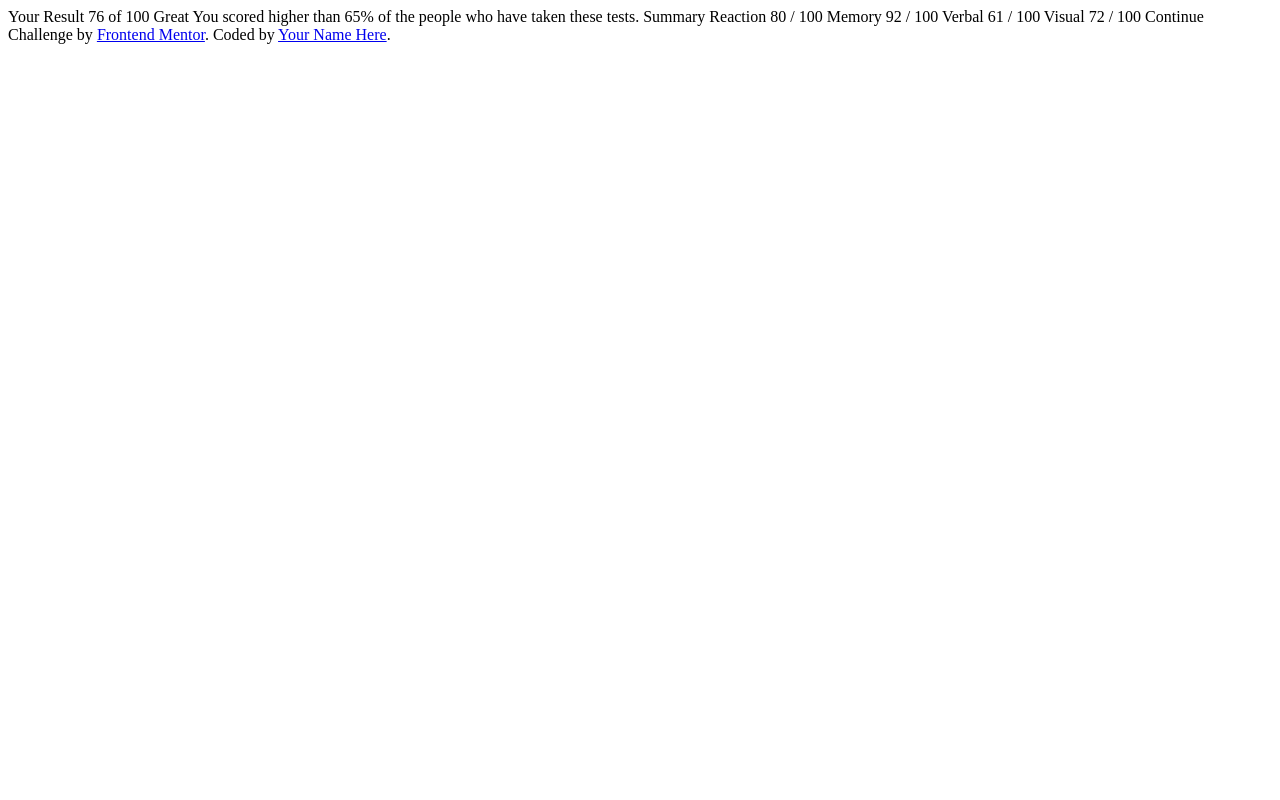
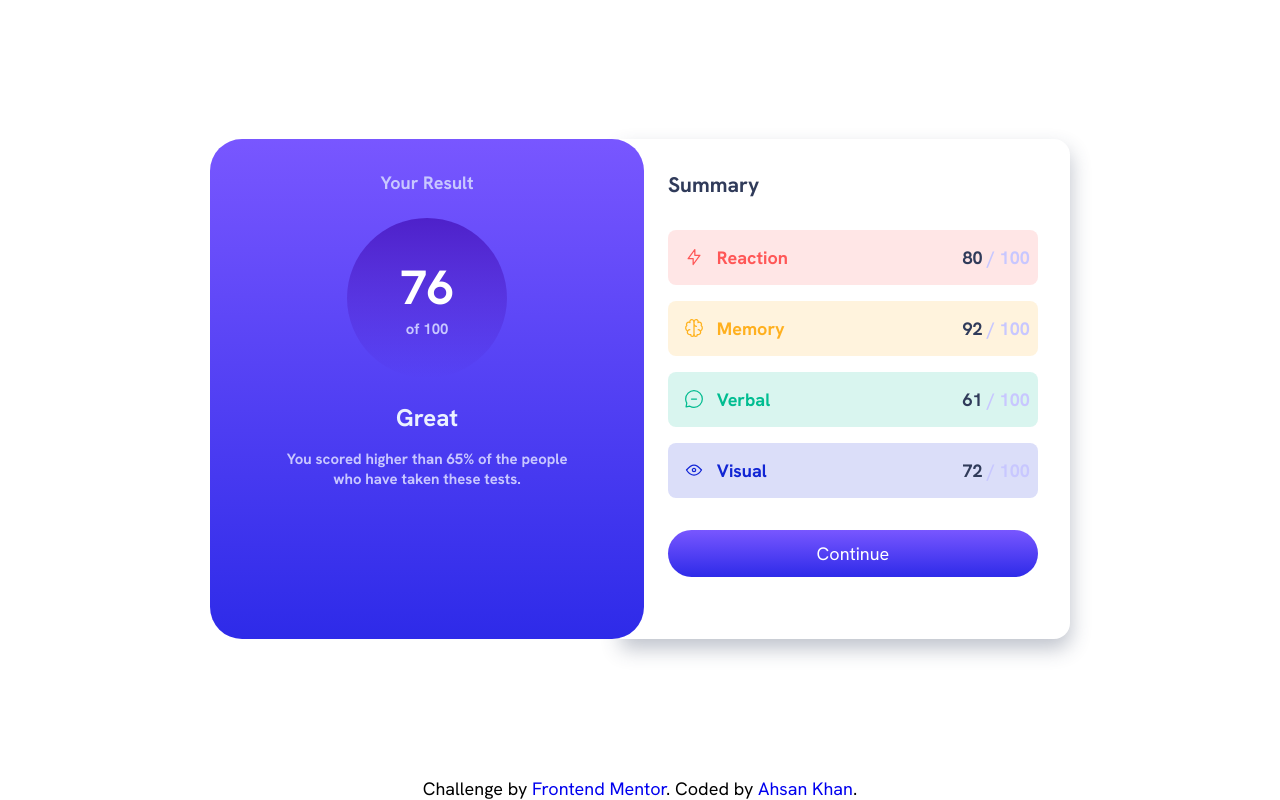
Before and after one commit to ahsankhan99/results-summary-component-main, a plain HTML site: page index.html in a window 1280 px wide. Drawn offline with Linux system fonts and the light colour scheme.

Commit message:
complete project

```diff
--- a/index.html
+++ b/index.html
@@ -4,40 +4,85 @@
 <head>
   <meta charset="UTF-8">
   <meta name="viewport" content="width=device-width, initial-scale=1.0">
-  <!-- displays site properly based on user's device -->
   <link rel="icon" type="image/png" sizes="32x32" href="./assets/images/favicon-32x32.png">
   <title>Frontend Mentor | Results summary component</title>
+  <link rel="stylesheet" href="./styles/style.css" />
 </head>
 
 <body>
+  <main id='main'>
+    <section class="cards">
+      <div class="result-card">
+        <h4>Your Result</h4>
+        <div class="circle">
+          <h1>76</h1>
+          <h5>of 100</h5>
+        </div>
+        <h3>Great</h3>
+        <h5>You scored higher than 65% of the people who have taken these tests.</h5>
+      </div>
 
-  Your Result
-  76
-  of 100
+      <div class="summary-card">
+        <h3>Summary</h3>
+        <div>
+          <div>
+            <img src="./assets/images/icon-reaction.svg" />
+            <h4>
+              Reaction
+            </h4>
+          </div>
+          <h4>
+            80 <span>/ 100</span>
+          </h4>
+        </div>
 
-  Great
-  You scored higher than 65% of the people who have taken these tests.
+        <div>
+          <div>
+            <img src="./assets/images/icon-memory.svg" />
+            <h4>
+              Memory
+            </h4>
+          </div>
+          <h4>
+            92 <span>/ 100</span>
+          </h4>
+        </div>
 
-  Summary
+        <div>
+          <div>
+            <img src="./assets/images/icon-verbal.svg" />
+            <h4>
+              Verbal
+            </h4>
+          </div>
+          <h4>
+            61 <span>/ 100</span>
+          </h4>
+        </div>
 
-  Reaction
-  80 / 100
+        <div>
+          <div>
+            <img src="./assets/images/icon-visual.svg" />
+            <h4>
+              Visual
+            </h4>
+          </div>
+          <h4>
+            72 <span>/ 100</span>
+          </h4>
+        </div>
 
-  Memory
-  92 / 100
+        <a href="#">
+          Continue
+        </a>
+      </div>
+    </section>
+  </main>
 
-  Verbal
-  61 / 100
-
-  Visual
-  72 / 100
-
-  Continue
-
-  <div class="attribution">
+  <footer class="attribution">
     Challenge by <a href="https://www.frontendmentor.io?ref=challenge" target="_blank">Frontend Mentor</a>.
-    Coded by <a href="#">Your Name Here</a>.
-  </div>
+    Coded by <a href="https://github.com/ahsankhan99" target="_blank">Ahsan Khan</a>.
+  </footer>
 </body>
 
 </html>
--- /dev/null
+++ b/styles/style.scss
@@ -0,0 +1,238 @@
+// Variables
+
+// Primary Colors
+$light-red: hsl(0, 100%, 67%);
+$orangey-yellow: hsl(39, 100%, 56%);
+$green-teal: hsl(166, 100%, 37%);
+$cobalt-blue: hsl(234, 85%, 45%);
+
+// Primary Backgroud Colors
+$light-red-bg: hsl(0, 100%, 67%, 15%);
+$orangey-yellow-bg: hsl(39, 100%, 56%, 15%);
+$green-teal-bg: hsl(166, 100%, 37%, 15%);
+$cobalt-blue-bg: hsl(234, 85%, 45%, 15%);
+
+// Gradient Colors
+
+$light-slate-blue : hsl(252, 100%, 67%);
+$light-royal-blue : hsl(241, 81%, 54%);
+$violet-blue: hsla(256, 72%, 46%, 1);
+$persian-blue: hsla(241, 72%, 46%, 0);
+
+// Neutral Colors
+
+$white: hsl(0, 0%, 100%);
+$pale-blue: hsl(221, 100%, 96%);
+$light-lavender: hsl(241, 100%, 89%);
+$dark-gray-blue: hsl(224, 30%, 27%);
+
+@font-face {
+    font-family: 'HankenGrotesk';
+    src: url('../assets/fonts/HankenGrotesk-VariableFont_wght.ttf') format('truetype');
+
+}
+
+// General Styles
+* {
+    margin: 0;
+    padding: 0;
+    box-sizing: border-box;
+}
+
+body {
+    font-family: 'HankenGrotesk', sans-serif;
+    background: $white;
+    font-size: 18px;
+    min-height: 100vh;
+    display: flex;
+    flex-direction: column;
+}
+
+main {
+    display: flex;
+    justify-content: center;
+    align-items: center;
+    flex: 1;
+}
+
+.cards {
+    display: flex;
+    height: 500px;
+    padding: 0 1rem;
+}
+
+.result-card {
+    display: flex;
+    flex-direction: column;
+    align-items: center;
+    border-radius: 2rem;
+    padding: 2rem;
+    background: linear-gradient(to bottom, $light-slate-blue, $light-royal-blue);
+    text-align: center;
+    flex: 1;
+    position: relative;
+    margin-left: -1.5rem;
+    left: 1.5rem;
+    z-index: 2;
+
+    h4 {
+        color: $light-lavender;
+    }
+
+    .circle {
+        background: linear-gradient(to bottom, $violet-blue, $persian-blue);
+        border-radius: 50%;
+        width: 10rem;
+        height: 10rem;
+        margin-top: 1.5rem;
+        display: flex;
+        flex-direction: column;
+        justify-content: center;
+
+        h1 {
+            font-size: 48px;
+            color: $white;
+        }
+
+        h5 {
+            color: $light-lavender;
+        }
+    }
+
+    h3 {
+        font-size: 24px;
+        color: $pale-blue;
+        margin: 1.5rem 0 1rem 0;
+    }
+
+    h5 {
+        color: $light-lavender;
+        margin: 0 2rem;
+    }
+}
+
+
+.summary-card {
+    display: flex;
+    flex-direction: column;
+    flex: 1;
+    border-radius: 0 1rem 1rem 0;
+    padding: 2rem 2rem 2rem 3rem;
+    box-shadow: 1px 10px 20px hsla(224, 30%, 27%, .3);
+    color: $dark-gray-blue;
+    position: relative;
+
+
+    h3 {
+        margin-bottom: 1.5rem;
+    }
+
+    div {
+        display: flex;
+        justify-content: space-between;
+        align-items: center;
+        padding: 0.25rem 0.5rem;
+        border-radius: 0.5rem;
+        margin: 0.5rem 0;
+
+
+        img {
+            margin-right: 0.8rem;
+        }
+    }
+
+    &>div:nth-of-type(1) {
+        background-color: $light-red-bg;
+
+        &>div h4 {
+            color: $light-red;
+            opacity: 100;
+        }
+    }
+
+    &>div:nth-of-type(2) {
+        background-color: $orangey-yellow-bg;
+
+        &>div h4 {
+
+            color: $orangey-yellow;
+        }
+    }
+
+    &>div:nth-of-type(3) {
+        background-color: $green-teal-bg;
+
+        &>div h4 {
+            color: $green-teal;
+        }
+    }
+
+    &>div:nth-of-type(4) {
+        background-color: $cobalt-blue-bg;
+
+        &>div h4 {
+            color: $cobalt-blue;
+        }
+    }
+
+    &>div span {
+        color: $light-lavender;
+    }
+
+    a {
+
+        padding: 0.75rem 1rem;
+        display: inline-block;
+        border-radius: 4rem;
+        text-align: center;
+        color: $white;
+        background: linear-gradient(to bottom, $light-slate-blue, $light-royal-blue);
+        margin-top: 1.5rem;
+    }
+
+    a:hover {
+        background: $dark-gray-blue;
+    }
+
+
+}
+
+
+a {
+    text-decoration: none;
+}
+
+.attribution {
+    text-align: center;
+}
+
+
+@media screen and (max-width: 767px) {
+
+    main {
+        margin: 0;
+        padding: 0;
+        align-items: start;
+    }
+
+    .cards {
+        flex-direction: column;
+        padding: 0;
+        height: 100%;
+    }
+
+    .result-card {
+        border-radius: 0 0 2rem 2rem;
+        background: linear-gradient(to bottom, $light-slate-blue, $light-royal-blue);
+        text-align: center;
+        position: static;
+        margin: 0;
+    }
+
+    .summary-card {
+        padding: 2rem;
+        text-align: center;
+        width: 100%;
+        box-shadow: none;
+    }
+}
```
Also changed, not shown: screenshot.png (added), style.scss (deleted), styles/style.css (added), 1 other file.
